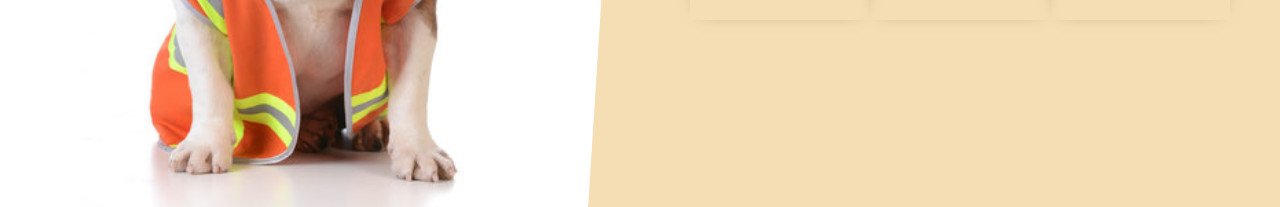
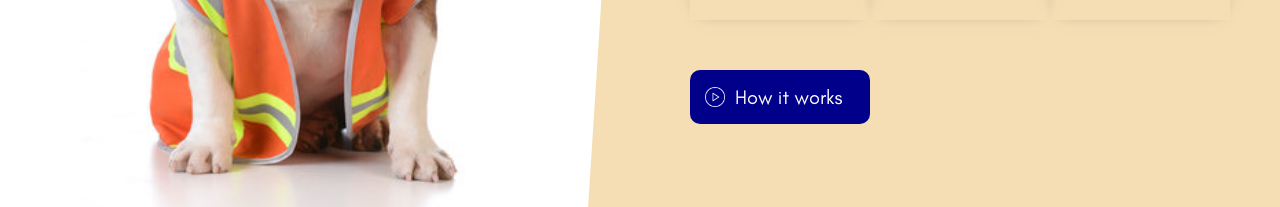
Before and after one commit to arumbaua366/onepage, a React (Create React App) app: page / in a window 1280 px wide. Shown: the part 2004-2211 px from the top of the page. Built offline with nearby package versions, Linux system fonts and the light colour scheme.

Commit message:
update formating in service component, add button and video features

```diff
--- a/src/components/Service.jsx
+++ b/src/components/Service.jsx
@@ -1,20 +1,37 @@
-import React from "react";
+import React, { useState } from "react";
 import styled from "styled-components";
 import How from "../img/dog-002.jpeg";
 import MiniCard from "./MiniCard";
+import Play from "../img/play.png";
 
 const Container = styled.div`
   display: flex;
+  height: 100%;
 `;
 
 const Left = styled.div`
   width: 50%;
+  position: relative;
 `;
 
 const Image = styled.img`
+  display: ${(props) => props.open && "none"};
   margin-top: 20%;
   margin-left: 80px;
   width: 70%;
+`;
+
+const Video = styled.video`
+  display: ${(props) => !props.open && "none"};
+  height: 300px;
+  position: absolute;
+  top: 0;
+  bottom: 0;
+  right: 0;
+  margin: auto;
+  @media only screen and (max-width: 480px) {
+    width: 100%;
+  }
 `;
 
 const Right = styled.div`
@@ -46,16 +63,33 @@ const Button = styled.button`
   border: none;
   border-radius: 10px;
   background-color: darkblue;
+  color: white;
   font-size: 20px;
   padding: 15px;
   margin-top: 50px;
+  cursor: pointer;
+  display: flex;
+  align-items: center;
+`;
+
+const Icon = styled.img`
+  width: 20px;
+  margin-right: 10px;
 `;
 
 const Service = () => {
+  const [open, setOpen] = useState(false);
   return (
     <Container>
       <Left>
-        <Image src={How} />
+        <Image open={open} src={How} />
+        <Video
+          open={open}
+          autoPlay
+          loop
+          controls
+          src="https://player.vimeo.com/external/449759244.sd.mp4?s=d5f3da46ddc17aa69a7de84f1e420610ebd2a391&profile_id=139&oauth2_token_id=57447761"
+        />
       </Left>
       <Right>
         <Wrapper>
@@ -71,6 +105,10 @@ const Service = () => {
             <MiniCard />
             <MiniCard />
           </CardContainer>
+          <Button onClick={() => setOpen(true)}>
+            <Icon src={Play} />
+            How it works
+          </Button>
         </Wrapper>
       </Right>
     </Container>
```
